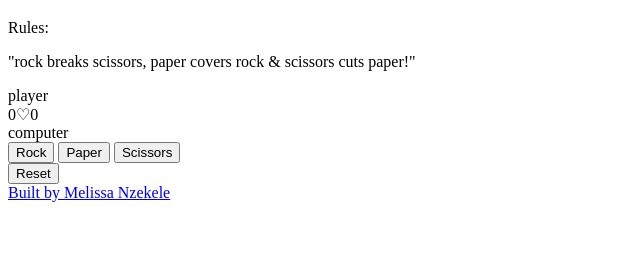
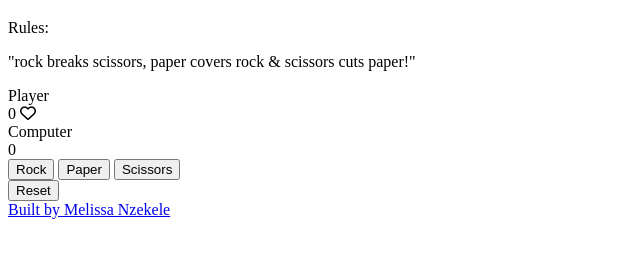
Before and after one commit to Meli-Nzekele/TOP-Rock-Paper-Scissors, a plain HTML site: page game.html in a window 1280 px wide. Shown: the part 62-320 px from the top of the page, without its empty margins (0-640 px from the left). Drawn offline with Linux system fonts and the light colour scheme; a web font is replaced by a local one.

Commit message:
change structure of scoreboard

```diff
--- a/game.html
+++ b/game.html
@@ -14,17 +14,15 @@
         <h1>ROCK, PAPER... SCISSORS</h1>
         <span class="rules">Rules:</span>
         <p>"rock breaks scissors, paper covers rock & scissors cuts paper!"</p>
-        <div class="choice">
-            <div class="choice player">player
-                <div class="choice-icon"></div>
-            </div>
-            <div class="scoreboard">
-                <span class="player-score" id="player-score">0</span><span class="score-line">♡</span><span
-                    class="computer-score" id="computer-score">0</span>
-            </div>
-            <div class="choice computer">computer
-                <div class="choice-icon"></div>
-            </div>
+        <div class="scoreboard">
+            <span class="player-score" id="player-score">
+                <div class="choice player">Player
+                </div>0
+            </span><span class="score-line"><i class="fa-regular fa-heart"></i></span><span class="computer-score"
+                id="computer-score">
+                <div class="choice computer">Computer
+                </div>0
+            </span>
         </div>
         <div class="result" id="result"></div>
 
@@ -36,8 +34,8 @@
         <div>
             <button class="reset">Reset</button>
         </div>
+        <footer><a href="#">Built by Melissa Nzekele</a></footer>
     </div>
-    <footer><a href="#">Built by Melissa Nzekele</a></footer>
     <script src="/script.js"></script>
     <script src="https://kit.fontawesome.com/a97a6c4a09.js" crossorigin="anonymous"></script>
 </body>
```
